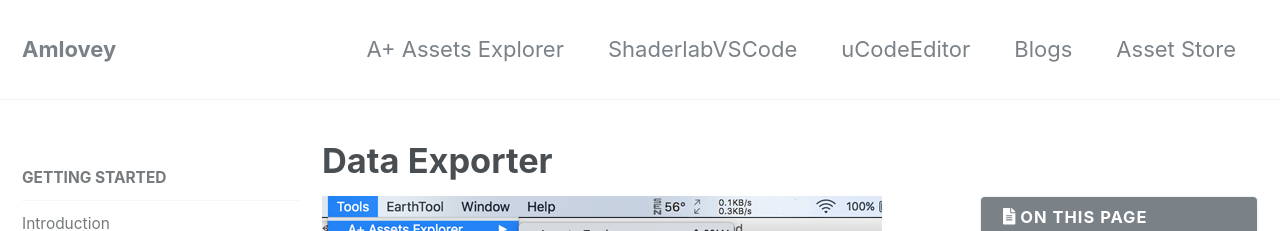
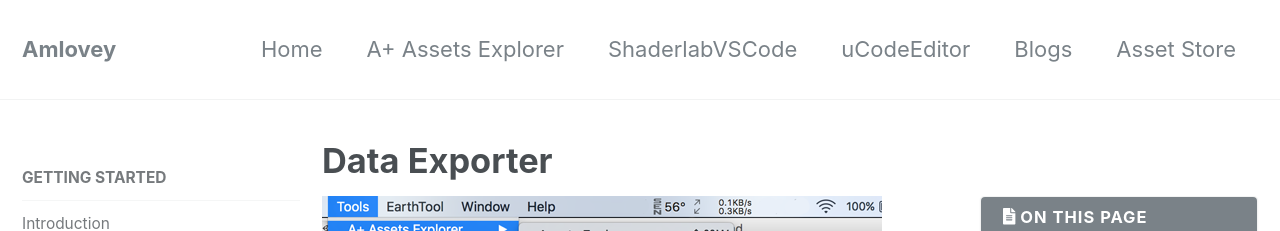
Before and after one commit to amloveyweb/amloveyweb.github.io, a Jekyll site: the page built from _pages/AssetsExplorer/data-exporter.md, in a window 1280 px wide and 900 px high. Shown: the top 231 px of the window. Built offline with Jekyll 4.4.1, drawn with Linux system fonts in a browser that asks for light colours; nearby versions of some CDN libraries.

Commit message:
update home

```diff
--- a/_data/navigation.yml
+++ b/_data/navigation.yml
@@ -1,5 +1,7 @@
 # main links
 main:
+  - title: "Home"
+    url: "/"
   - title: "A+ Assets Explorer"
     url:  /assetexplorer/manual/
   - title: "ShaderlabVSCode"
```
